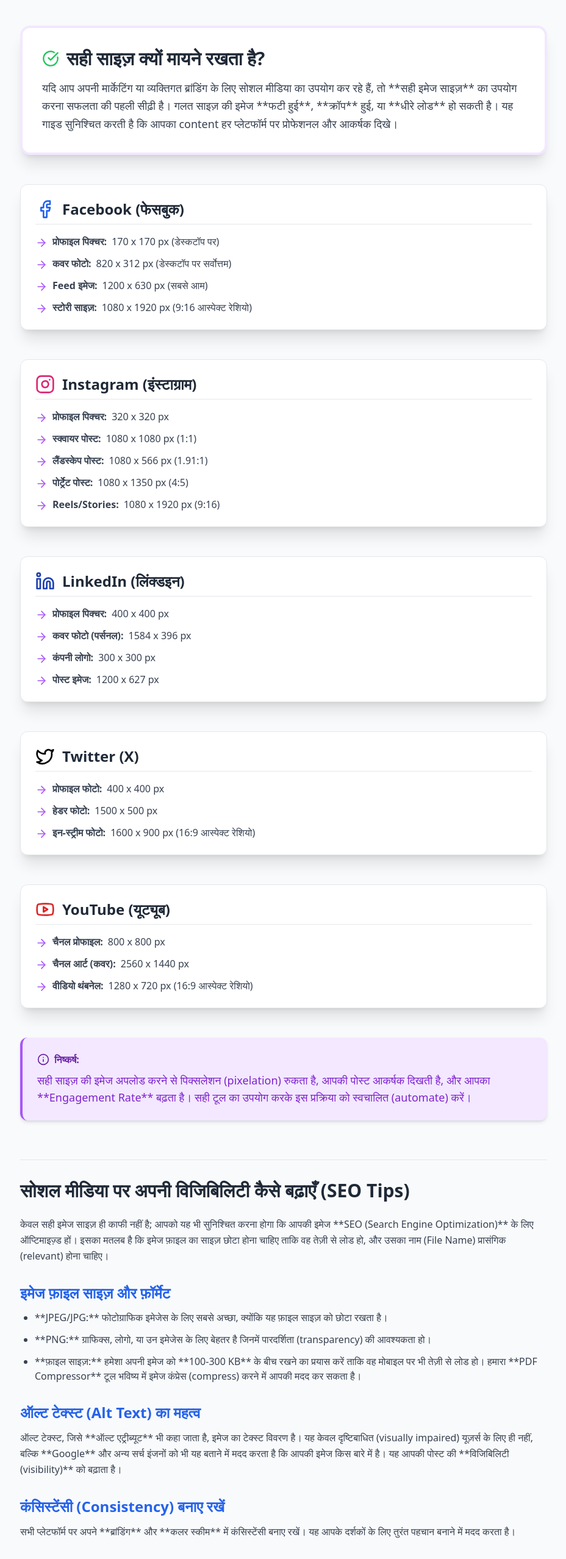
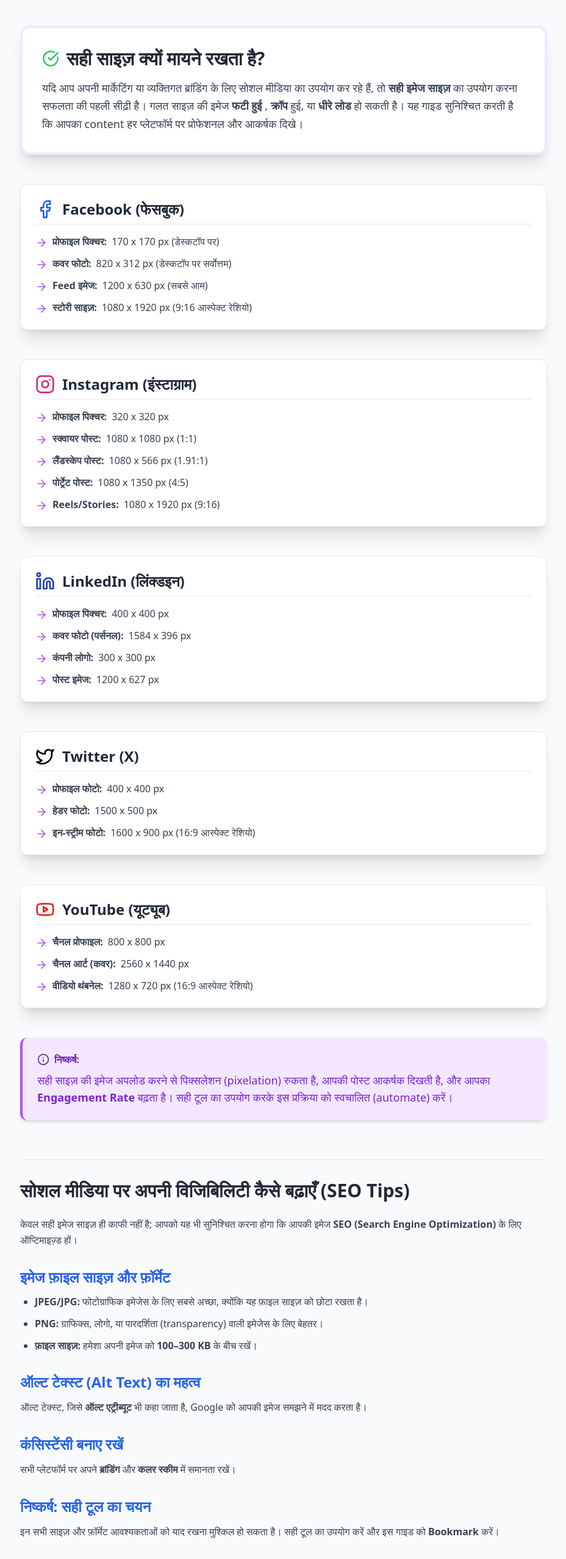
Before and after one commit to studybuild576-commits/my-tool-website, a Next.js app: page /blog/social-media-image-sizes in a window 1280 px wide. Shown: the part 234-2790 px from the top of the page at 61% size, without its empty margins (175-1103 px from the left). Built offline with nearby package versions, Linux system fonts and the light colour scheme.

Commit message:
Update page.tsx

```diff
--- a/app/blog/social-media-image-sizes/page.tsx
+++ b/app/blog/social-media-image-sizes/page.tsx
@@ -1,143 +1,17 @@
 "use client";
 
 import { CheckCircle, Info, Facebook, Instagram, Twitter, Linkedin, Youtube, ArrowRight } from 'lucide-react';
+import React from 'react';
 
-// Main content component
-export default function SocialMediaImageSizes() {
-    return (
-        <main className="font-sans px-4 py-10 max-w-4xl mx-auto min-h-screen">
-
-            {/* Header */}
-            <header className="mb-12 text-center pt-5">
-                <p className="text-sm font-semibold text-purple-600 uppercase tracking-wider mb-2">SEO & DIGITAL MARKETING</p>
-                <h1 className="text-4xl md:text-5xl font-extrabold text-gray-900 mb-4">
-                    2024 के लिए Social Media Image Sizes Guide
-                </h1>
-                <p className="text-lg text-gray-600 font-medium">अपनी पोस्ट को पिक्सल-परफेक्ट (Pixel-Perfect) बनाने के लिए सबसे लेटेस्ट डाइमेंशन्स!</p>
-            </header>
-
-            {/* Introduction */}
-            <section className="bg-white rounded-2xl shadow-xl p-8 mb-12 border-4 border-purple-100">
-                <h2 className="text-3xl font-bold text-gray-800 mb-4 flex items-center gap-3">
-                    <CheckCircle className="w-7 h-7 text-green-500" />
-                    सही साइज़ क्यों मायने रखता है?
-                </h2>
-                <p className="text-lg leading-relaxed text-gray-700">
-                    यदि आप अपनी मार्केटिंग या व्यक्तिगत ब्रांडिंग के लिए सोशल मीडिया का उपयोग कर रहे हैं, तो **सही इमेज साइज़** का उपयोग करना सफलता की पहली सीढ़ी है। गलत साइज़ की इमेज **फटी हुई**, **क्रॉप** हुई, या **धीरे लोड** हो सकती है। यह गाइड सुनिश्चित करती है कि आपका content हर प्लेटफॉर्म पर प्रोफेशनल और आकर्षक दिखे।
-                </p>
-            </section>
-
-            {/* Platform Sections */}
-            <div className="space-y-12">
-                {/* Facebook */}
-                <PlatformSection
-                    icon={<Facebook className="w-8 h-8 text-blue-600" />}
-                    title="Facebook (फेसबुक)"
-                    points={[
-                        { label: "प्रोफाइल पिक्चर", size: "170 x 170 px (डेस्कटॉप पर)" },
-                        { label: "कवर फोटो", size: "820 x 312 px (डेस्कटॉप पर सर्वोत्तम)" },
-                        { label: "Feed इमेज", size: "1200 x 630 px (सबसे आम)" },
-                        { label: "स्टोरी साइज़", size: "1080 x 1920 px (9:16 आस्पेक्ट रेशियो)" }
-                    ]}
-                />
-
-                {/* Instagram */}
-                <PlatformSection
-                    icon={<Instagram className="w-8 h-8 text-pink-600" />}
-                    title="Instagram (इंस्टाग्राम)"
-                    points={[
-                        { label: "प्रोफाइल पिक्चर", size: "320 x 320 px" },
-                        { label: "स्क्वायर पोस्ट", size: "1080 x 1080 px (1:1)" },
-                        { label: "लैंडस्केप पोस्ट", size: "1080 x 566 px (1.91:1)" },
-                        { label: "पोर्ट्रेट पोस्ट", size: "1080 x 1350 px (4:5)" },
-                        { label: "Reels/Stories", size: "1080 x 1920 px (9:16)" }
-                    ]}
-                />
-
-                {/* LinkedIn */}
-                <PlatformSection
-                    icon={<Linkedin className="w-8 h-8 text-blue-800" />}
-                    title="LinkedIn (लिंक्डइन)"
-                    points={[
-                        { label: "प्रोफाइल पिक्चर", size: "400 x 400 px" },
-                        { label: "कवर फोटो (पर्सनल)", size: "1584 x 396 px" },
-                        { label: "कंपनी लोगो", size: "300 x 300 px" },
-                        { label: "पोस्ट इमेज", size: "1200 x 627 px" }
-                    ]}
-                />
-
-                {/* Twitter (X) */}
-                <PlatformSection
-                    icon={<Twitter className="w-8 h-8 text-black" />}
-                    title="Twitter (X)"
-                    points={[
-                        { label: "प्रोफाइल फोटो", size: "400 x 400 px" },
-                        { label: "हेडर फोटो", size: "1500 x 500 px" },
-                        { label: "इन-स्ट्रीम फोटो", size: "1600 x 900 px (16:9 आस्पेक्ट रेशियो)" }
-                    ]}
-                />
-
-                {/* YouTube */}
-                <PlatformSection
-                    icon={<Youtube className="w-8 h-8 text-red-600" />}
-                    title="YouTube (यूट्यूब)"
-                    points={[
-                        { label: "चैनल प्रोफाइल", size: "800 x 800 px" },
-                        { label: "चैनल आर्ट (कवर)", size: "2560 x 1440 px" },
-                        { label: "वीडियो थंबनेल", size: "1280 x 720 px (16:9 आस्पेक्ट रेशियो)" }
-                    ]}
-                />
-            </div>
-
-            {/* Conclusion & Actionable Tip */}
-            <div className="p-6 my-12 bg-purple-100 border-l-4 border-purple-500 rounded-xl shadow-md">
-                <p className="font-semibold text-purple-800 flex items-center gap-2 mb-2">
-                    <Info className="w-5 h-5" /> निष्कर्ष:
-                </p>
-                <p className="text-purple-700 text-lg">
-                    सही साइज़ की इमेज अपलोड करने से पिक्सलेशन (pixelation) रुकता है, आपकी पोस्ट आकर्षक दिखती है, और आपका **Engagement Rate** बढ़ता है। सही टूल का उपयोग करके इस प्रक्रिया को स्वचालित (automate) करें।
-                </p>
-            </div>
-
-            {/* Long SEO Content */}
-            <section className="mt-16 pt-8 border-t border-gray-200">
-                <h2 className="text-3xl font-bold text-gray-800 mb-6">सोशल मीडिया पर अपनी विजिबिलिटी कैसे बढ़ाएँ (SEO Tips)</h2>
-                <p className="leading-relaxed text-gray-700 mb-4">
-                    केवल सही इमेज साइज़ ही काफी नहीं है; आपको यह भी सुनिश्चित करना होगा कि आपकी इमेज **SEO (Search Engine Optimization)** के लिए ऑप्टिमाइज़्ड हों। इसका मतलब है कि इमेज फ़ाइल का साइज़ छोटा होना चाहिए ताकि वह तेज़ी से लोड हो, और उसका नाम (File Name) प्रासंगिक (relevant) होना चाहिए।
-                </p>
-
-                <h3 className="text-2xl font-semibold text-blue-600 mt-8 mb-3">इमेज फ़ाइल साइज़ और फ़ॉर्मेट</h3>
-                <ul className="list-disc ml-6 space-y-3 text-gray-700">
-                    <li>**JPEG/JPG:** फोटोग्राफिक इमेजेस के लिए सबसे अच्छा, क्योंकि यह फ़ाइल साइज़ को छोटा रखता है।</li>
-                    <li>**PNG:** ग्राफिक्स, लोगो, या उन इमेजेस के लिए बेहतर है जिनमें पारदर्शिता (transparency) की आवश्यकता हो।</li>
-                    <li>**फ़ाइल साइज़:** हमेशा अपनी इमेज को **100-300 KB** के बीच रखने का प्रयास करें ताकि वह मोबाइल पर भी तेज़ी से लोड हो। हमारा **PDF Compressor** टूल भविष्य में इमेज कंप्रेस (compress) करने में आपकी मदद कर सकता है।</li>
-                </ul>
-
-                <h3 className="text-2xl font-semibold text-blue-600 mt-8 mb-3">ऑल्ट टेक्स्ट (Alt Text) का महत्व</h3>
-                <p className="leading-relaxed text-gray-700 mb-4">
-                    ऑल्ट टेक्स्ट, जिसे **ऑल्ट एट्रीब्यूट** भी कहा जाता है, इमेज का टेक्स्ट विवरण है। यह केवल दृष्टिबाधित (visually impaired) यूज़र्स के लिए ही नहीं, बल्कि **Google** और अन्य सर्च इंजनों को भी यह बताने में मदद करता है कि आपकी इमेज किस बारे में है। यह आपकी पोस्ट की **विजिबिलिटी (visibility)** को बढ़ाता है।
-                </p>
-
-                <h3 className="text-2xl font-semibold text-blue-600 mt-8 mb-3">कंसिस्टेंसी (Consistency) बनाए रखें</h3>
-                <p className="leading-relaxed text-gray-700 mb-4">
-                    सभी प्लेटफॉर्म पर अपने **ब्रांडिंग** और **कलर स्कीम** में कंसिस्टेंसी बनाए रखें। यह आपके दर्शकों के लिए तुरंत पहचान बनाने में मदद करता है।
-                </p>
-
-                <h3 className="text-2xl font-semibold text-blue-600 mt-8 mb-3">निष्कर्ष: सही टूल का चयन</h3>
-                <p className="leading-relaxed text-gray-700">
-                    इन सभी साइज़ और फ़ॉर्मेट आवश्यकताओं को याद रखना मुश्किल हो सकता है। इसलिए, सही टूल का उपयोग करना महत्वपूर्ण है। भविष्य में हमारा **Image Editor** टूल आपको सोशल मीडिया के लिए तुरंत इमेज को **resize** करने और **crop** करने में मदद करेगा। तब तक, इस गाइड को **bookmark** करें और अपनी पोस्टिंग को सफल बनाएं!
-                </p>
-            </section>
-
-            <footer className="text-center text-gray-500 text-base mt-16 bg-gray-50 py-4 rounded-t-xl shadow-inner border-t">
-                &copy; {new Date().getFullYear()} PDF & Text Tools. All rights reserved.
-            </footer>
-        </main>
-    );
+// ✅ Type definitions for PlatformSection
+interface PlatformSectionProps {
+  icon: React.ReactNode;
+  title: string;
+  points: { label: string; size: string }[];
 }
 
-// Reusable component for platform sections
-const PlatformSection = ({ icon, title, points }) => (
+// ✅ Reusable component for platform sections
+const PlatformSection: React.FC<PlatformSectionProps> = ({ icon, title, points }) => (
   <section className="bg-white rounded-xl shadow-xl p-6 border border-gray-200 transition hover:shadow-2xl">
     <h2 className="text-2xl font-bold text-gray-800 mb-4 pb-2 border-b flex items-center gap-3">
       {icon} {title}
@@ -152,3 +26,153 @@ const PlatformSection = ({ icon, title, points }) => (
     </ul>
   </section>
 );
+
+// ✅ Main component
+export default function SocialMediaImageSizes() {
+  return (
+    <main className="font-sans px-4 py-10 max-w-4xl mx-auto min-h-screen">
+
+      {/* Header */}
+      <header className="mb-12 text-center pt-5">
+        <p className="text-sm font-semibold text-purple-600 uppercase tracking-wider mb-2">SEO & DIGITAL MARKETING</p>
+        <h1 className="text-4xl md:text-5xl font-extrabold text-gray-900 mb-4">
+          2024 के लिए Social Media Image Sizes Guide
+        </h1>
+        <p className="text-lg text-gray-600 font-medium">
+          अपनी पोस्ट को पिक्सल-परफेक्ट (Pixel-Perfect) बनाने के लिए सबसे लेटेस्ट डाइमेंशन्स!
+        </p>
+      </header>
+
+      {/* Introduction */}
+      <section className="bg-white rounded-2xl shadow-xl p-8 mb-12 border-4 border-purple-100">
+        <h2 className="text-3xl font-bold text-gray-800 mb-4 flex items-center gap-3">
+          <CheckCircle className="w-7 h-7 text-green-500" />
+          सही साइज़ क्यों मायने रखता है?
+        </h2>
+        <p className="text-lg leading-relaxed text-gray-700">
+          यदि आप अपनी मार्केटिंग या व्यक्तिगत ब्रांडिंग के लिए सोशल मीडिया का उपयोग कर रहे हैं, तो
+          <strong> सही इमेज साइज़ </strong>
+          का उपयोग करना सफलता की पहली सीढ़ी है। गलत साइज़ की इमेज
+          <strong> फटी हुई </strong>,
+          <strong> क्रॉप </strong> हुई, या
+          <strong> धीरे लोड </strong> हो सकती है। यह गाइड सुनिश्चित करती है कि आपका content हर प्लेटफॉर्म पर प्रोफेशनल और आकर्षक दिखे।
+        </p>
+      </section>
+
+      {/* Platform Sections */}
+      <div className="space-y-12">
+        {/* Facebook */}
+        <PlatformSection
+          icon={<Facebook className="w-8 h-8 text-blue-600" />}
+          title="Facebook (फेसबुक)"
+          points={[
+            { label: "प्रोफाइल पिक्चर", size: "170 x 170 px (डेस्कटॉप पर)" },
+            { label: "कवर फोटो", size: "820 x 312 px (डेस्कटॉप पर सर्वोत्तम)" },
+            { label: "Feed इमेज", size: "1200 x 630 px (सबसे आम)" },
+            { label: "स्टोरी साइज़", size: "1080 x 1920 px (9:16 आस्पेक्ट रेशियो)" },
+          ]}
+        />
+
+        {/* Instagram */}
+        <PlatformSection
+          icon={<Instagram className="w-8 h-8 text-pink-600" />}
+          title="Instagram (इंस्टाग्राम)"
+          points={[
+            { label: "प्रोफाइल पिक्चर", size: "320 x 320 px" },
+            { label: "स्क्वायर पोस्ट", size: "1080 x 1080 px (1:1)" },
+            { label: "लैंडस्केप पोस्ट", size: "1080 x 566 px (1.91:1)" },
+            { label: "पोर्ट्रेट पोस्ट", size: "1080 x 1350 px (4:5)" },
+            { label: "Reels/Stories", size: "1080 x 1920 px (9:16)" },
+          ]}
+        />
+
+        {/* LinkedIn */}
+        <PlatformSection
+          icon={<Linkedin className="w-8 h-8 text-blue-800" />}
+          title="LinkedIn (लिंक्डइन)"
+          points={[
+            { label: "प्रोफाइल पिक्चर", size: "400 x 400 px" },
+            { label: "कवर फोटो (पर्सनल)", size: "1584 x 396 px" },
+            { label: "कंपनी लोगो", size: "300 x 300 px" },
+            { label: "पोस्ट इमेज", size: "1200 x 627 px" },
+          ]}
+        />
+
+        {/* Twitter (X) */}
+        <PlatformSection
+          icon={<Twitter className="w-8 h-8 text-black" />}
+          title="Twitter (X)"
+          points={[
+            { label: "प्रोफाइल फोटो", size: "400 x 400 px" },
+            { label: "हेडर फोटो", size: "1500 x 500 px" },
+            { label: "इन-स्ट्रीम फोटो", size: "1600 x 900 px (16:9 आस्पेक्ट रेशियो)" },
+          ]}
+        />
+
+        {/* YouTube */}
+        <PlatformSection
+          icon={<Youtube className="w-8 h-8 text-red-600" />}
+          title="YouTube (यूट्यूब)"
+          points={[
+            { label: "चैनल प्रोफाइल", size: "800 x 800 px" },
+            { label: "चैनल आर्ट (कवर)", size: "2560 x 1440 px" },
+            { label: "वीडियो थंबनेल", size: "1280 x 720 px (16:9 आस्पेक्ट रेशियो)" },
+          ]}
+        />
+      </div>
+
+      {/* Conclusion */}
+      <div className="p-6 my-12 bg-purple-100 border-l-4 border-purple-500 rounded-xl shadow-md">
+        <p className="font-semibold text-purple-800 flex items-center gap-2 mb-2">
+          <Info className="w-5 h-5" /> निष्कर्ष:
+        </p>
+        <p className="text-purple-700 text-lg">
+          सही साइज़ की इमेज अपलोड करने से पिक्सलेशन (pixelation) रुकता है, आपकी पोस्ट आकर्षक दिखती है, और आपका
+          <strong> Engagement Rate </strong>
+          बढ़ता है। सही टूल का उपयोग करके इस प्रक्रिया को स्वचालित (automate) करें।
+        </p>
+      </div>
+
+      {/* Long SEO Section */}
+      <section className="mt-16 pt-8 border-t border-gray-200">
+        <h2 className="text-3xl font-bold text-gray-800 mb-6">
+          सोशल मीडिया पर अपनी विजिबिलिटी कैसे बढ़ाएँ (SEO Tips)
+        </h2>
+        <p className="leading-relaxed text-gray-700 mb-4">
+          केवल सही इमेज साइज़ ही काफी नहीं है; आपको यह भी सुनिश्चित करना होगा कि आपकी इमेज
+          <strong> SEO (Search Engine Optimization) </strong>
+          के लिए ऑप्टिमाइज़्ड हों।
+        </p>
+
+        <h3 className="text-2xl font-semibold text-blue-600 mt-8 mb-3">
+          इमेज फ़ाइल साइज़ और फ़ॉर्मेट
+        </h3>
+        <ul className="list-disc ml-6 space-y-3 text-gray-700">
+          <li><strong>JPEG/JPG:</strong> फोटोग्राफिक इमेजेस के लिए सबसे अच्छा, क्योंकि यह फ़ाइल साइज़ को छोटा रखता है।</li>
+          <li><strong>PNG:</strong> ग्राफिक्स, लोगो, या पारदर्शिता (transparency) वाली इमेजेस के लिए बेहतर।</li>
+          <li><strong>फ़ाइल साइज़:</strong> हमेशा अपनी इमेज को <strong>100–300 KB</strong> के बीच रखें।</li>
+        </ul>
+
+        <h3 className="text-2xl font-semibold text-blue-600 mt-8 mb-3">ऑल्ट टेक्स्ट (Alt Text) का महत्व</h3>
+        <p className="leading-relaxed text-gray-700 mb-4">
+          ऑल्ट टेक्स्ट, जिसे <strong>ऑल्ट एट्रीब्यूट</strong> भी कहा जाता है, Google को आपकी इमेज समझने में मदद करता है।
+        </p>
+
+        <h3 className="text-2xl font-semibold text-blue-600 mt-8 mb-3">कंसिस्टेंसी बनाए रखें</h3>
+        <p className="leading-relaxed text-gray-700 mb-4">
+          सभी प्लेटफॉर्म पर अपने <strong>ब्रांडिंग</strong> और <strong>कलर स्कीम</strong> में समानता रखें।
+        </p>
+
+        <h3 className="text-2xl font-semibold text-blue-600 mt-8 mb-3">निष्कर्ष: सही टूल का चयन</h3>
+        <p className="leading-relaxed text-gray-700">
+          इन सभी साइज़ और फ़ॉर्मेट आवश्यकताओं को याद रखना मुश्किल हो सकता है। सही टूल का उपयोग करें और इस गाइड को <strong>Bookmark</strong> करें।
+        </p>
+      </section>
+
+      {/* Footer */}
+      <footer className="text-center text-gray-500 text-base mt-16 bg-gray-50 py-4 rounded-t-xl shadow-inner border-t">
+        &copy; {new Date().getFullYear()} PDF & Text Tools. All rights reserved.
+      </footer>
+    </main>
+  );
+}
```
Lines whose indentation alone changed are shown as unchanged.
